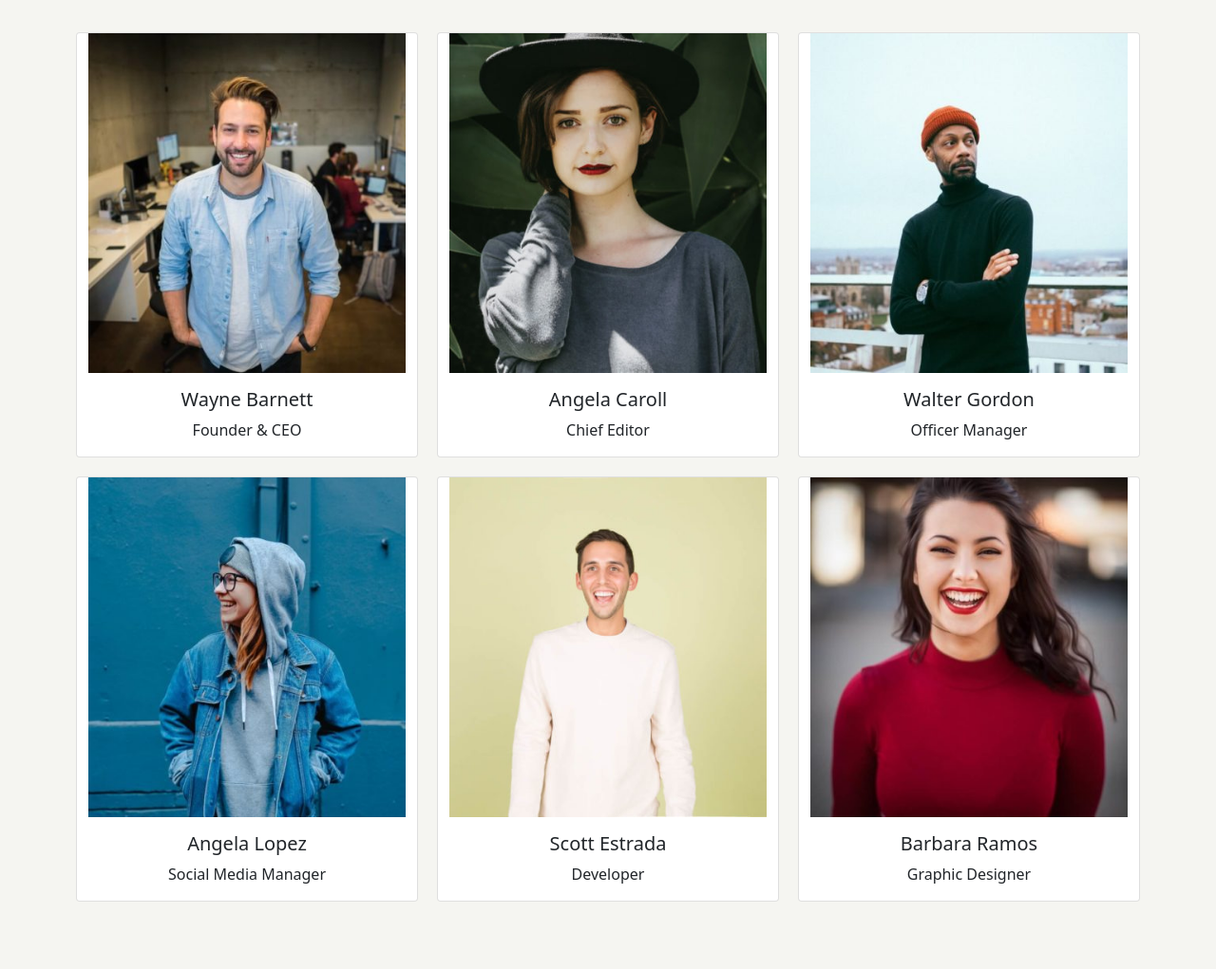
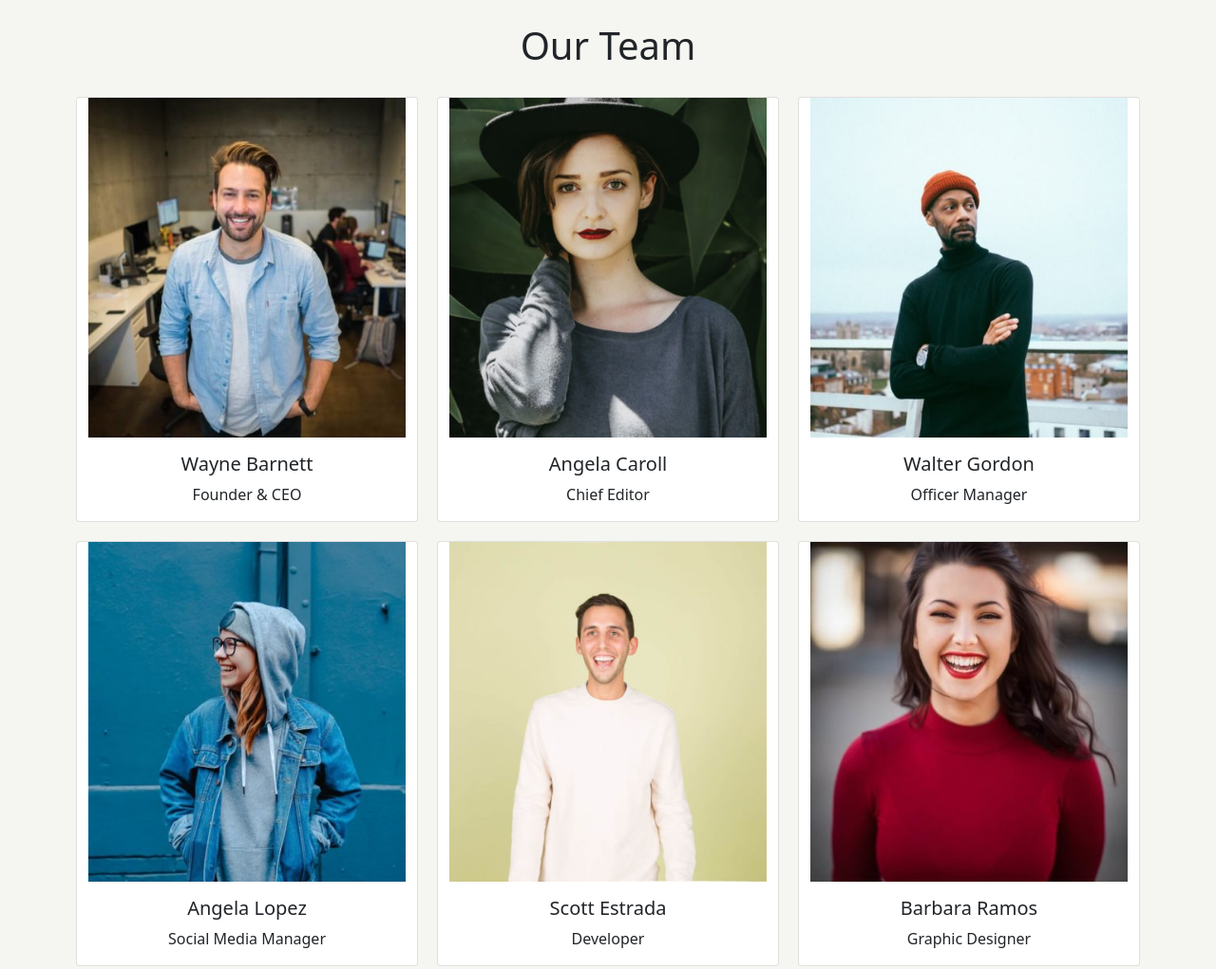
Before and after one commit to GabrielePalmaBool/js-our-team, a plain HTML site: page index.html in a window 1280 px wide. Shown: the whole page at 95% size. Before the commit the page ends 960 px from the top, so only its background shows below. Drawn offline with nearby package versions, Linux system fonts and the light colour scheme.

Commit message:
add title h1

```diff
--- a/css/style.css
+++ b/css/style.css
@@ -3,6 +3,7 @@
     padding: 0;
     margin: 0;
     box-sizing: border-box;
+    text-align: center ;
 }
 
 
@@ -11,6 +12,10 @@
 
 body {
     background-color: rgb(245, 245, 241);
+}
+
+h1 {
+    margin-bottom: 20px;
 }
 
 .card {
@@ -23,7 +28,3 @@ body {
     width: 100%;
     height: 100%;
 }
-
-.card-body{
-    text-align: center ;
-}
--- a/index.html
+++ b/index.html
@@ -19,7 +19,7 @@
       <div class="container ">
 
         <div class="row  mt-4 justify-content-center">
-
+                <h1>Our Team</h1>
         </div>
 
     </div>
```
